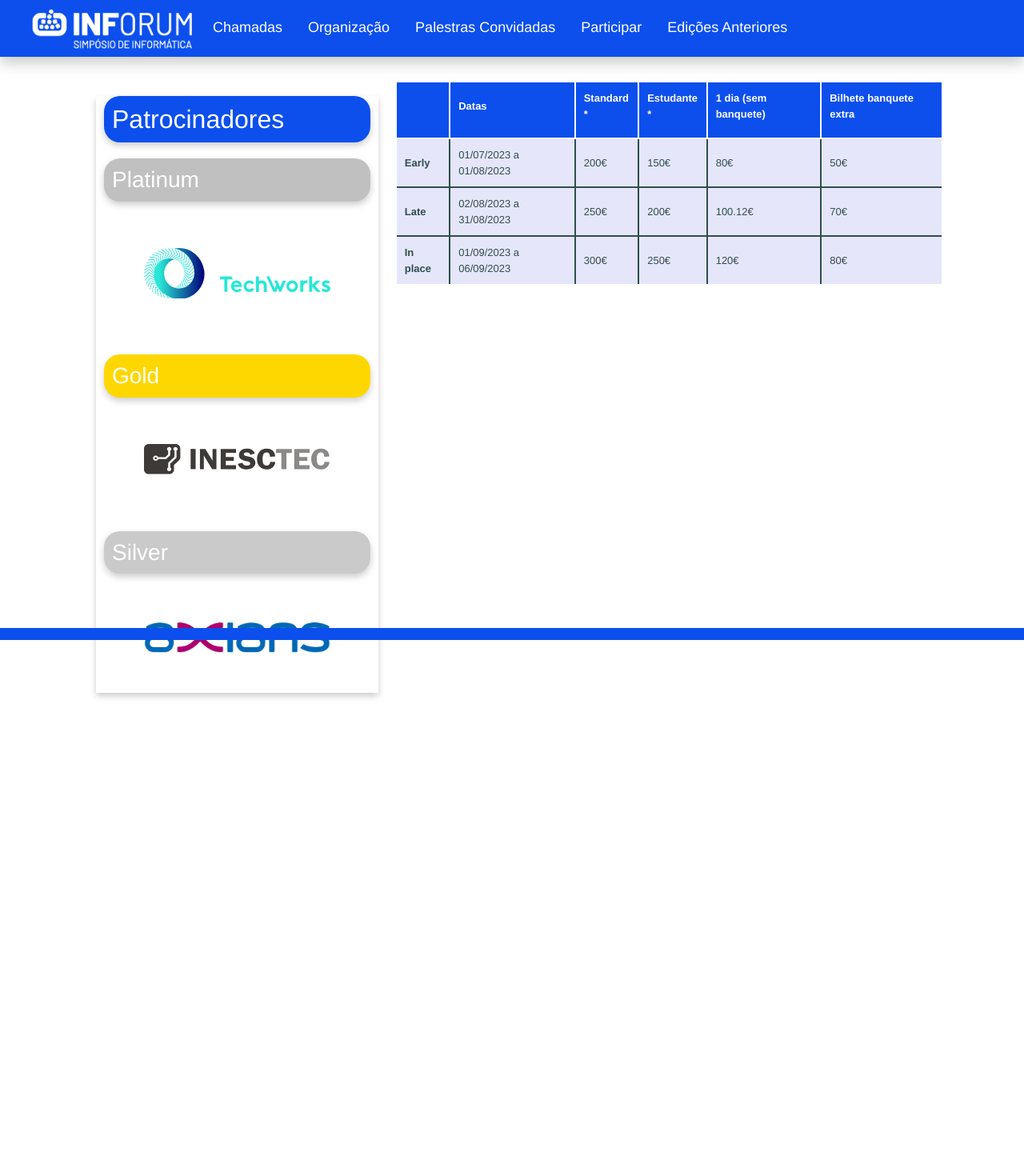
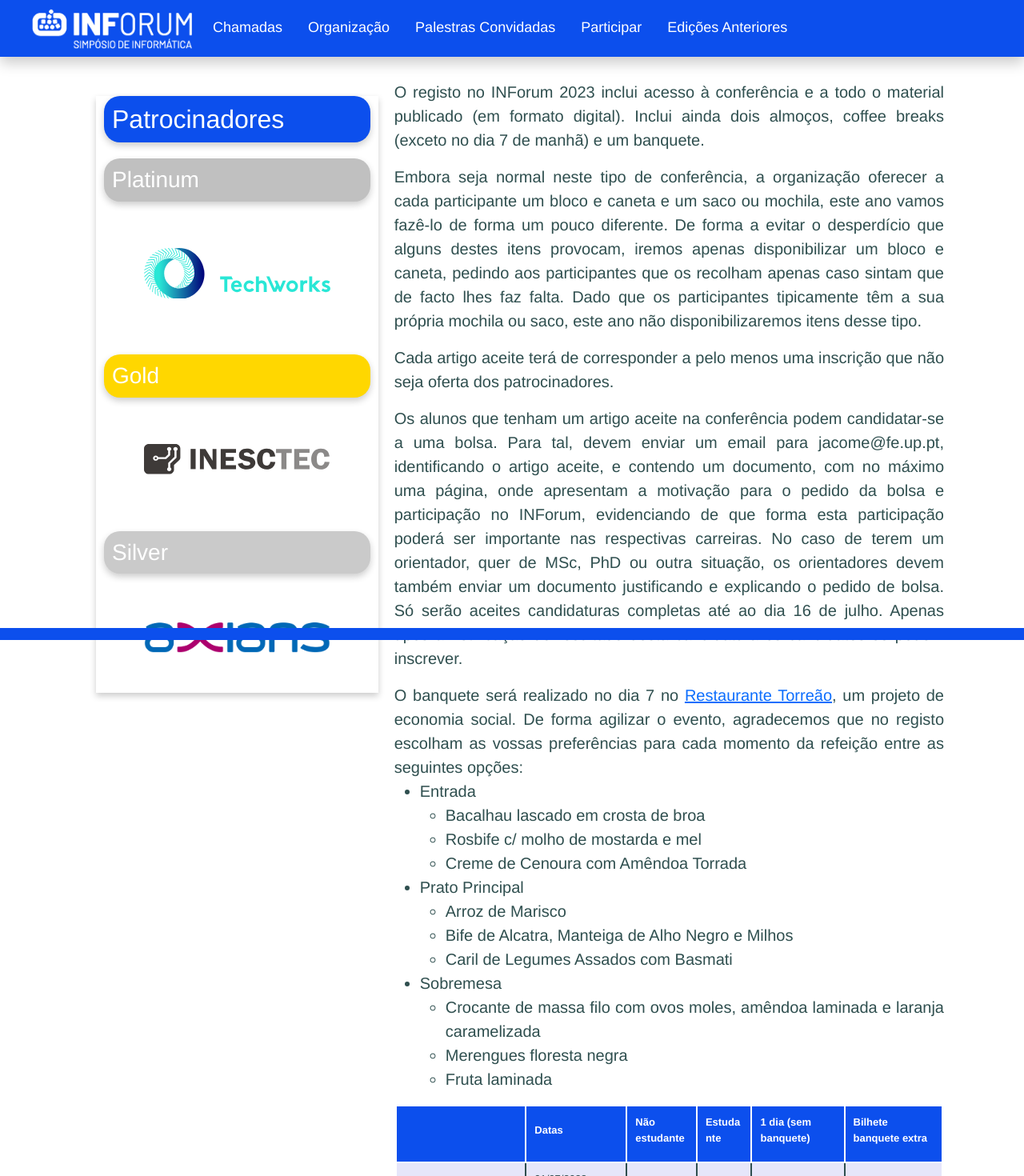
Before and after one commit to h4g0/Inforum2023, a React (Create React App) app: page /registration in a window 1280 px wide. Shown: the top 1470 px of the page at 80% size. Before the commit the page ends 916 px from the top, so only its background shows below. Built offline with nearby package versions, Linux system fonts and the light colour scheme.

Commit message:
adds registration details

```diff
--- a/src/Main/Registration.tsx
+++ b/src/Main/Registration.tsx
@@ -1,47 +1,106 @@
 import './Main.css'
-import {Patreons} from './Patreons'
+import { Patreons } from './Patreons'
 
 export function Registration(props: any) {
     return <>
         <div className="Dates">
 
 
-                <Patreons/>
+            <Patreons />
 
             <div className="InsideIntro">
 
                 <div>
+
+                    <p>
+                        O registo no INForum 2023 inclui acesso à conferência e a todo o material publicado (em formato digital). Inclui ainda dois almoços, coffee breaks (exceto no dia 7 de manhã) e um banquete.
+                    </p>
+
+
+
+
+                    <p>
+                        Embora seja normal neste tipo de conferência, a organização oferecer a cada participante um bloco e caneta e um saco ou mochila, este ano vamos fazê-lo de forma um pouco diferente. De forma a evitar o desperdício que alguns destes itens provocam, iremos apenas disponibilizar um bloco e caneta, pedindo aos participantes que os recolham apenas caso sintam que de facto lhes faz falta. Dado que os participantes tipicamente têm a sua própria mochila ou saco, este ano não disponibilizaremos itens desse tipo.
+                    </p>
+
+
+                    <p>
+                        Cada artigo aceite terá de corresponder a pelo menos uma inscrição que não seja oferta dos patrocinadores.
+                    </p>
+
+
+                    <p>
+                        Os alunos que tenham um artigo aceite na conferência podem candidatar-se a uma bolsa. Para tal, devem enviar um email para jacome@fe.up.pt, identificando o artigo aceite, e contendo um documento, com no máximo uma página, onde apresentam a motivação para o pedido da bolsa e participação no INForum, evidenciando de que forma esta participação poderá ser importante nas respectivas carreiras. No caso de terem um orientador, quer de MSc, PhD ou outra situação, os orientadores devem também enviar um documento justificando e explicando o pedido de bolsa. Só serão aceites candidaturas completas até ao dia 16 de julho. Apenas após a notificação do resultado desta candidatura os candidatos se podem inscrever.
+                    </p>
+
+
+
+
+                    <p>
+                        O banquete será realizado no dia 7 no <a href="https://www.torreao.pt">Restaurante Torreão</a>, um projeto de economia social. De forma agilizar o evento, agradecemos que no registo escolham as vossas preferências para cada momento da refeição entre as seguintes opções:
+                <ul><li>Entrada</li>
+                    <ul>
+                        <li>Bacalhau lascado em crosta de broa</li>
+                        <li>Rosbife c/ molho de mostarda e mel</li>
+                        <li>Creme de Cenoura com Amêndoa Torrada</li>
+                    </ul>
+                    <li>Prato Principal</li>
+                    <ul>
+                        <li>Arroz de Marisco</li>
+                        <li>Bife de Alcatra, Manteiga de Alho Negro e Milhos</li>
+                        <li>Caril de Legumes Assados com Basmati</li>
+                    </ul>
+                    <li>Sobremesa</li>
+                    <ul>
+                        <li>Crocante de massa filo com ovos moles, amêndoa laminada e laranja caramelizada</li>
+                        <li>Merengues floresta negra</li>
+                        <li>Fruta laminada</li>
+                    </ul>
+                </ul>
+
+
+            </p>
+
+
+
+
+
+
             <table className='RegistrationTable'>
                 <tr>
 
-                        <th/>
+
+                    <th />
+
 
                     <th>Datas</th>
-                        <th>Standard*</th>
-                        <th>Estudante*</th>
+                    <th>Não estudante</th>
+                    <th>Estudante</th>
                     <th>1 dia (sem banquete)</th>
                     <th>Bilhete banquete extra</th>
 
+
                 </tr>
                 <tr>
-                        <td><b>Early</b></td>
+                    <td><b>Inscrição atempada</b></td>
                     <td>01/07/2023 a 01/08/2023</td>
                     <td>200€</td>
                     <td>150€</td>
                     <td>80€</td>
                     <td>50€</td>
 
+
                 </tr>
                 <tr>
-                        <td><b>Late</b></td>
+                    <td><b>Inscrição tardia</b></td>
                     <td>02/08/2023 a 31/08/2023</td>
                     <td>250€</td>
                     <td>200€</td>
-                        <td>100.12€</td>
+                    <td>100€</td>
                     <td>70€</td>
                 </tr>
                 <tr>
-                        <td><b>In place</b></td>
+                    <td><b>Inscrição durante a conferência</b></td>
                     <td>01/09/2023 a 06/09/2023</td>
                     <td>300€</td>
                     <td>250€</td>
@@ -49,9 +108,13 @@ export function Registration(props: any) {
                     <td>80€</td>
                 </tr>
             </table>
+
+            <br/>
+            <p>O registo deve ser realizado na seguinte página: <a href="https://www.last2ticket.com/en/embed/e/5052">https://www.last2ticket.com/en/embed/e/5052</a></p>
+
         </div>
-        </div>
-        </div>
+    </div >
+        </div >
     </>
 
 }
```
Lines whose indentation alone changed are shown as unchanged.
